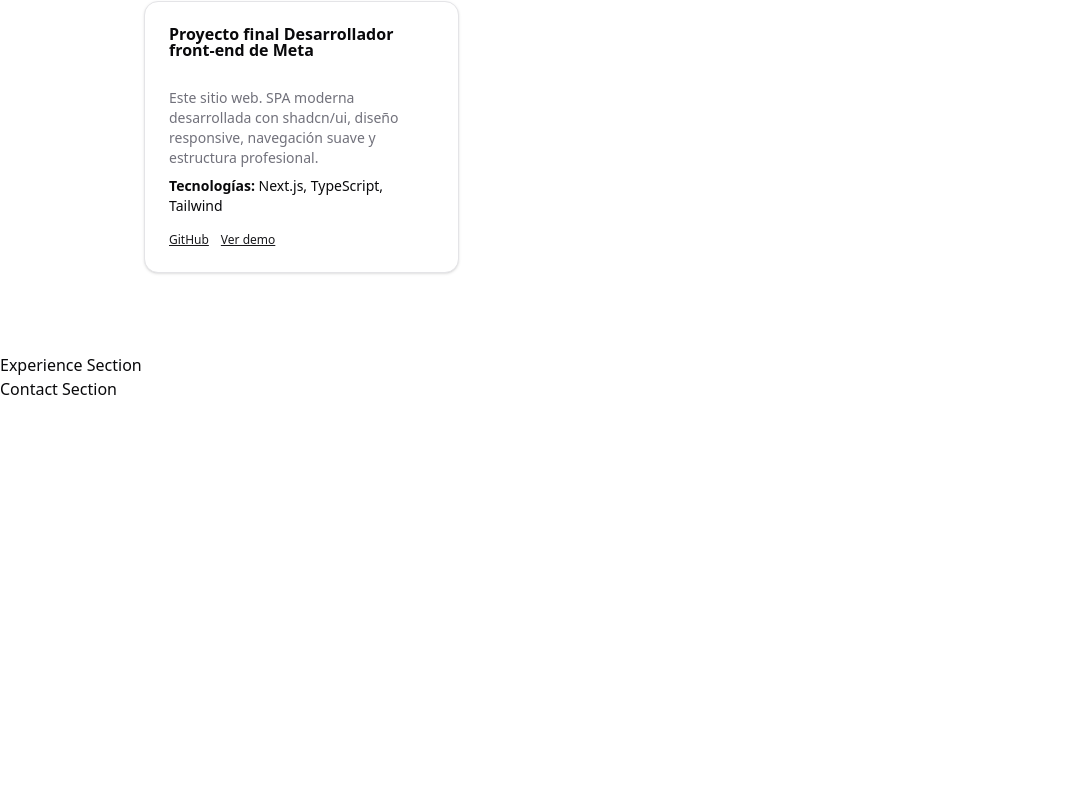
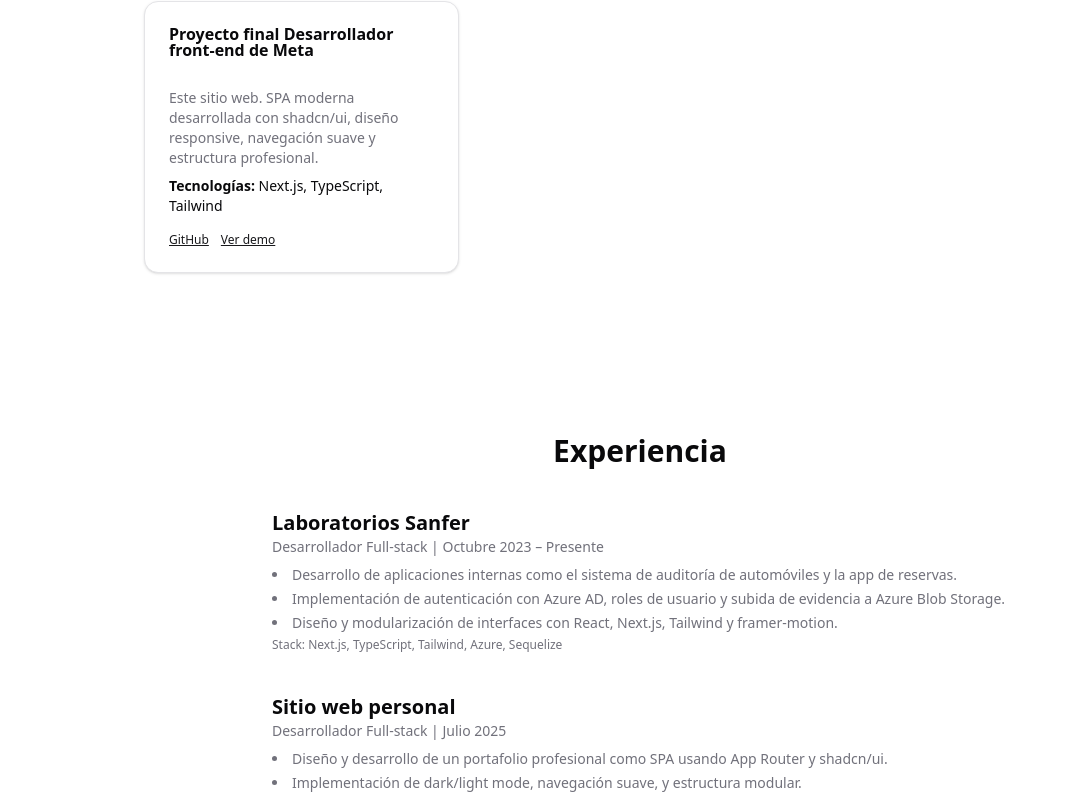
Before and after one commit to LzShiro/PersonalPortfolio, a Next.js app: page / in a window 1280 px wide. Shown: the part 1999-2796 px from the top of the page, without its empty margins (0-1066 px from the left). Before the commit the page ends 2400 px from the top, so only its background shows below. Built offline with nearby package versions, Linux system fonts and the light colour scheme.

Commit message:
feat: complete Experience section with project highlights and company link; start Contact section setup

```diff
--- a/components/Experience.tsx
+++ b/components/Experience.tsx
@@ -1,5 +1,90 @@
 export default function Experience() {
   return (
-    <h1>Experience Section</h1>
+    <section className="max-w-3xl mx-auto py-20 px-4" id="experience">
+      <h2 className="text-3xl font-bold mb-10 text-center">Experiencia</h2>
+
+      <div className="space-y-10">
+        {/* Sanfer */}
+        <div>
+          <h3 className="text-xl font-semibold">Laboratorios Sanfer</h3>
+          <p className="text-sm text-muted-foreground">
+            Desarrollador Full-stack | Octubre 2023 – Presente
+          </p>
+          <ul className="list-disc list-inside mt-2 text-sm text-muted-foreground space-y-1">
+            <li>
+              Desarrollo de aplicaciones internas como el sistema de auditoría
+              de automóviles y la app de reservas.
+            </li>
+            <li>
+              Implementación de autenticación con Azure AD, roles de usuario y
+              subida de evidencia a Azure Blob Storage.
+            </li>
+            <li>
+              Diseño y modularización de interfaces con React, Next.js, Tailwind
+              y framer-motion.
+            </li>
+          </ul>
+          <p className="mt-1 text-xs text-muted-foreground">
+            Stack: Next.js, TypeScript, Tailwind, Azure, Sequelize
+          </p>
+        </div>
+
+        {/* Portafolio */}
+        <div>
+          <h3 className="text-xl font-semibold">Sitio web personal</h3>
+          <p className="text-sm text-muted-foreground">
+            Desarrollador Full-stack | Julio 2025
+          </p>
+          <ul className="list-disc list-inside mt-2 text-sm text-muted-foreground space-y-1">
+            <li>
+              Diseño y desarrollo de un portafolio profesional como SPA usando
+              App Router y shadcn/ui.
+            </li>
+            <li>
+              Implementación de dark/light mode, navegación suave, y estructura
+              modular.
+            </li>
+          </ul>
+          <p className="mt-1 text-xs text-muted-foreground">
+            Stack: Next.js, Tailwind CSS, TypeScript, Framer Motion
+          </p>
+        </div>
+
+        <div>
+          <h3 className="text-xl font-semibold">Proyectos destacados</h3>
+          <p className="text-sm text-muted-foreground">Grid | 2018 – 2023</p>
+          <ul className="list-disc list-inside mt-2 text-sm text-muted-foreground space-y-1">
+            <li>
+              Desarrollo de una aplicación móvil de comercio electrónico,{" "}
+              <strong>MG Suplementos</strong>, usando React Native.
+              Implementación del módulo de ofertas mediante listas horizontales
+              y verticales (FlatLists) para categorías y productos. La sección
+              de ofertas generó más de 5,000 usuarios activos mensuales y
+              contribuyó al crecimiento de ventas.
+            </li>
+            <li>
+              Diseño e implementación de un marcador digital de béisbol,
+              utilizado en estadios de <strong>Charros de Jalisco</strong> y{" "}
+              <strong>El Águila de Veracruz</strong>.
+            </li>
+            <li>
+              Desarrollo y mantenimiento de soluciones web interactivas para{" "}
+              <a
+                href="https://www.gridcompany.com.mx"
+                target="_blank"
+                rel="noopener noreferrer"
+                className="underline text-primary"
+              >
+                www.gridcompany.com.mx
+              </a>
+              , utilizadas como parte del portafolio corporativo de la empresa.
+            </li>
+          </ul>
+          <p className="mt-1 text-xs text-muted-foreground">
+            Stack: React Native, REST API, TypeScript, Figma, HTML/CSS
+          </p>
+        </div>
+      </div>
+    </section>
   );
 }
--- a/components/Header.tsx
+++ b/components/Header.tsx
@@ -1,6 +1,5 @@
 "use client";
 
-import Link from "next/link";
 import { useState, useEffect } from "react";
 import { Menu } from "lucide-react";
 
@@ -18,9 +17,16 @@ export default function Header() {
         ${scrolled ? "bg-background/80" : "bg-transparent"}`}
     >
       <nav className="mx-auto flex max-w-4xl items-center justify-between px-4 py-3">
-        <Link href="#home" className="font-semibold">
+        <button
+          onClick={() => {
+            const el = document.getElementById("home");
+            if (el) el.scrollIntoView({ behavior: "smooth" });
+            else window.scrollTo({ top: 0, behavior: "smooth" });
+          }}
+          className="font-semibold"
+        >
           Andre.dev
-        </Link>
+        </button>
 
         <ul className="hidden gap-6 md:flex">
           {["about", "projects", "experience", "contact"].map((id) => (
```
